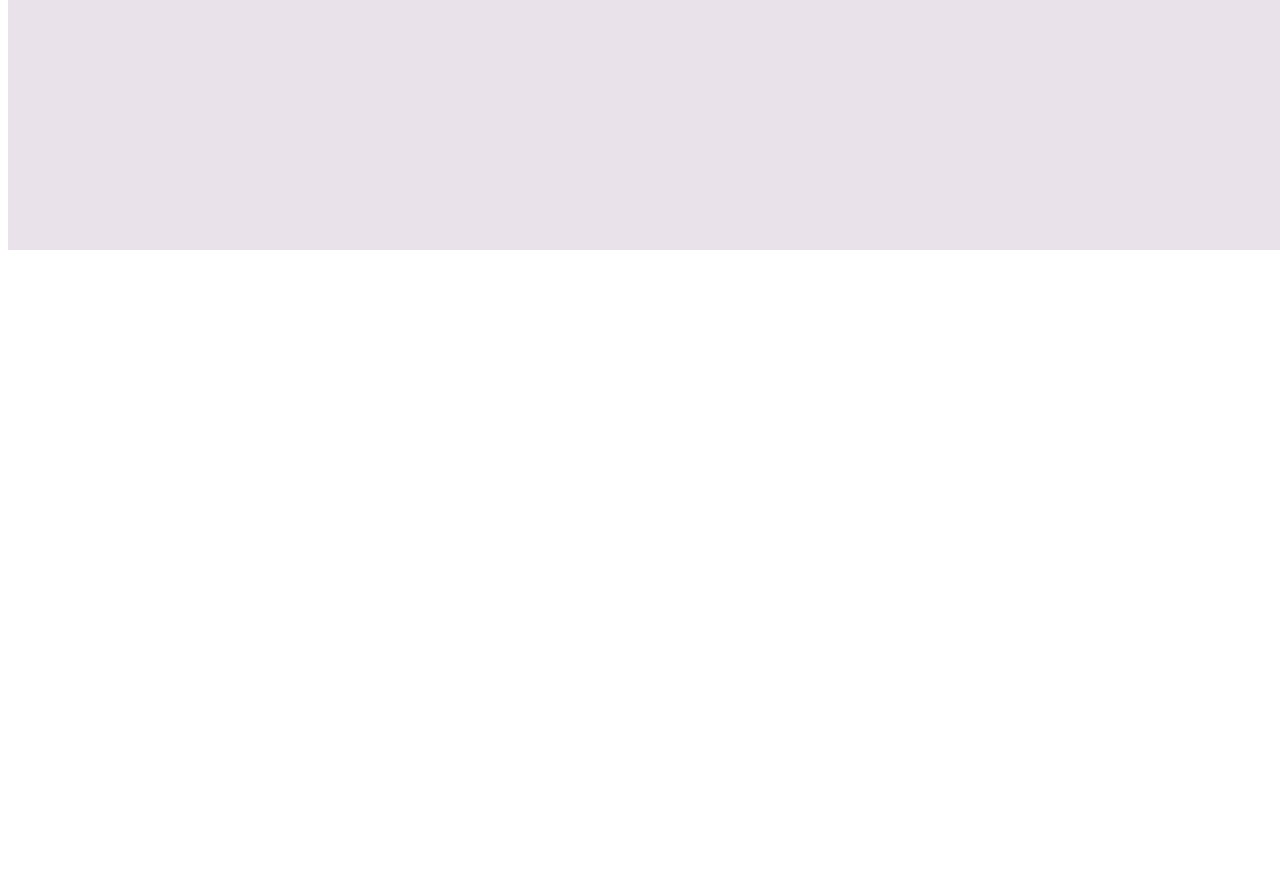
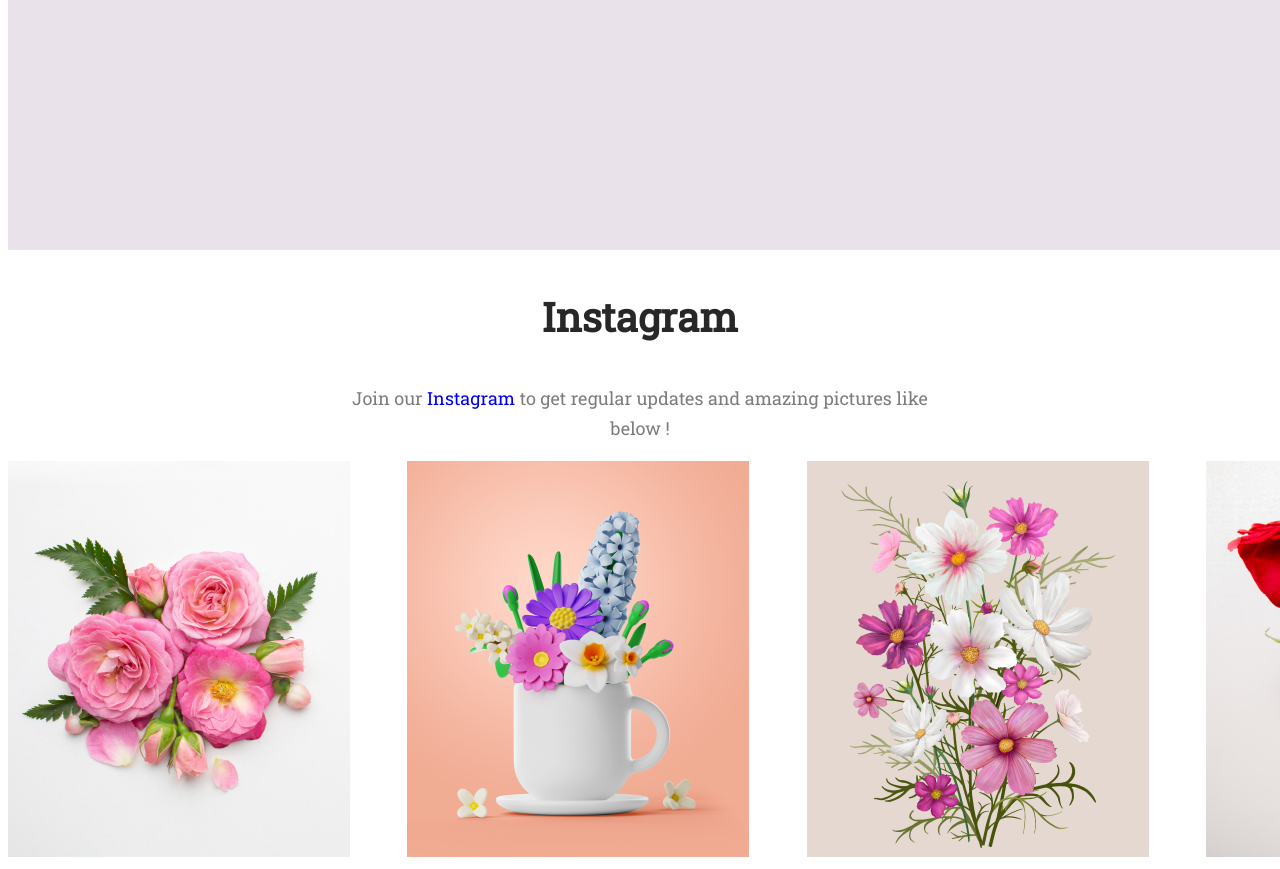
Before and after one commit to AloneAsif1/flower-shop, a plain HTML site: page index.html in a window 1280 px wide. Shown: the part 2316-3185 px from the top of the page. Before the commit the page ends 2574 px from the top, so only its background shows below. Drawn offline with Linux system fonts and the light colour scheme.

Commit message:
insta done

```diff
--- a/index.html
+++ b/index.html
@@ -1,5 +1,6 @@
 <!DOCTYPE html>
 <html lang="en">
+
 <head>
     <meta charset="UTF-8">
     <meta name="viewport" content="width=device-width, initial-scale=1.0">
@@ -12,6 +13,7 @@
     <link rel="stylesheet" href="styles/style.css">
 
 </head>
+
 <body>
     <!-- making the banner -->
     <header>
@@ -19,7 +21,8 @@
             <div class="banner-content">
                 <h1>Embrace the Beauty of Flowers in Your Life</h1>
                 <!-- used chatgpt for this paragraph content -->
-    <p>Flowers, with their vibrant colors and delicate petals, have the remarkable ability to brighten any space and evoke a sense of joy and tranquility.</p>
+                <p>Flowers, with their vibrant colors and delicate petals, have the remarkable ability to brighten any
+                    space and evoke a sense of joy and tranquility.</p>
                 <button>Shop Now</button>
             </div>
             <div class="banner-img">
@@ -32,33 +35,52 @@
     <main>
         <section class="featured">
             <h3>Our Featured Flowers</h3>
-    <p>Bursting with vibrant colors and exquisite fragrances, our featured flowers bring nature's beauty to life.</p>
+            <p>Bursting with vibrant colors and exquisite fragrances, our featured flowers bring nature's beauty to
+                life.</p>
         </section>
 
         <section class="featured-pic-container">
 
             <div class="featured-pic"><img src="images/left.png" alt="See our collection">
                 <br>
-    <a href="#">Pink Rose</a></div>
+                <a href="#">Pink Rose</a>
+            </div>
             <div class="featured-pic"><img src="images/middle.png" alt="See our collection">
                 <br>
-    <a href="">Mixed Flower Bouquet</a></div>
+                <a href="">Mixed Flower Bouquet</a>
+            </div>
             <div class="featured-pic"><img src="images/right.png" alt="">
                 <br>
-    <a href="">Yellow Rose</a></div>
+                <a href="">Yellow Rose</a>
+            </div>
         </section>
 
         <!-- here is our hot-deal -->
         <section class="deal-container">
             <div class="deal-content">
                 <h3>Hot Deal ! Sale Up To 25% <span style="color: rgb(226, 68, 102);">Off</span></h3>
-        <p>Experience the magic of our stunning flowers at an irresistible 25% off, a scorching hot deal you won't want to miss!</p>
+                <p>Experience the magic of our stunning flowers at an irresistible 25% off, a scorching hot deal you
+                    won't want to miss!</p>
                 <button>Sign Up</button>
             </div>
             <div class="deal">
                 <img src="images/favicon3.png" alt="Dealing image">
             </div>
         </section>
+
+        <div class="insta">
+            <h3>Instagram</h3>
+            <p>Join our <a href="#" style="text-decoration: none;">Instagram</a> to get regular updates and amazing
+                pictures like below !</p>
+        </div>
+
+        <section class="insta-container">
+            <div class="pic"><img src="images/insta-1.png" alt="Pic from instagram"></div>
+            <div class="pic"><img src="images/insta-2.png" alt="Pic from instagram"></div>
+            <div class="pic"><img src="images/insta-3.png" alt="Pic from instagram"></div>
+            <div class="pic"><img src="images/insta-4.png" alt="Pic from instagram"></div>
+        </section>
     </main>
 </body>
+
 </html>
--- a/styles/style.css
+++ b/styles/style.css
@@ -1,9 +1,9 @@
-body{
+body {
     font-family: 'Roboto Slab', serif;
 }
 
 /* Designing the Banner */
-.banner{
+.banner {
     background: rgba(229, 84, 115, 0.10);
     display: flex;
     width: 100%;
@@ -12,24 +12,25 @@ body{
 
 }
 
-.banner img{
+.banner img {
 
     width: 635px;
     /* border: 2px solid black; */
 }
 
-.banner-content{
+.banner-content {
     width: 708px;
     /* border: 2px solid black; */
 }
-.banner h1{
+
+.banner h1 {
     color: #272727;
     font-size: 80px;
     margin-top: 150px;
     margin-bottom: 0px;
 }
 
-.banner p{
+.banner p {
     display: flex;
     width: 634px;
     flex-direction: column;
@@ -41,7 +42,7 @@ margin-top: 32px;
     margin-bottom: 32px;
 }
 
-.banner button{
+.banner button {
     color: white;
     font-size: 20px;
     font-weight: 700;
@@ -52,27 +53,27 @@ margin-bottom: 32px;
     cursor: pointer;
 }
 
-.banner button:hover{
+.banner button:hover {
     background-color: rgb(59, 56, 56);
 
 }
 
 /* styling featured part */
-.featured{
+.featured {
     width: 600px;
     margin: 0 auto;
     margin-bottom: 50px;
     /* border: 2px solid black; */
 }
 
-.featured>h3{
+.featured>h3 {
     text-align: center;
     color: #272727;
     font-size: 40px;
 
 }
 
-.featured>p{
+.featured>p {
     color: rgba(39, 39, 39, 0.60);
     text-align: center;
     font-size: 18px;
@@ -80,7 +81,7 @@ font-weight: 400;
     line-height: 30px;
 }
 
-.featured-pic-container{
+.featured-pic-container {
     width: 1440px;
     display: flex;
     justify-content: space-between;
@@ -88,21 +89,22 @@ justify-content: space-between;
     margin: auto;
 }
 
-.featured-pic{
+.featured-pic {
     text-align: center;
 }
-.featured-pic img{
+
+.featured-pic img {
     width: 460px;
     margin-bottom: 30px;
 }
 
-.featured-pic a{
+.featured-pic a {
     color: #272727;
     font-size: 24px;
     font-weight: 700;
 }
 
-.deal-container{
+.deal-container {
     width: 100%;
     background-color: rgb(234, 226, 235);
     display: flex;
@@ -110,19 +112,19 @@ padding: 100px 400px;
     margin-top: 100px;
 }
 
-.deal img{
+.deal img {
     width: 320px;
     margin-left: 100px;
 
 }
 
-.deal-content{
+.deal-content {
     text-align: center;
     width: 600px;
     margin-right: 100px;
 }
 
-.deal-content h3{
+.deal-content h3 {
     color: #272727;
     font-size: 40px;
     font-weight: 800;
@@ -130,7 +132,8 @@ line-height: normal;
 
 }
 
-.deal-content p{
+
+.deal-content p {
     color: rgba(39, 39, 39, 0.60);
     font-size: 18px;
     font-style: normal;
@@ -138,7 +141,7 @@ font-weight: 400;
     line-height: 30px;
 }
 
-.deal-content button{
+.deal-content button {
     color: white;
     font-size: 20px;
     font-weight: 700;
@@ -148,3 +151,30 @@ line-height: 30px;
     border-radius: 10px;
     cursor: pointer;
 }
+
+.insta {
+    width: 600px;
+    margin: auto;
+    text-align: center;
+}
+
+.insta h3{
+    color: #272727;
+font-size: 40px;
+font-weight: 800;
+line-height: normal;
+}
+
+.insta p{
+color: rgba(39, 39, 39, 0.60);
+font-size: 18px;
+font-weight: 400;
+line-height: 30px;
+}
+
+.insta-container{
+    width: 1540px;
+    display: flex;
+    margin: auto;
+    justify-content: space-between;
+}
```
Also changed, not shown: images/insta-1.png (renamed from images/Flower 01.png), images/insta-2.png (renamed from images/Rectangle 5.png), images/insta-3.png (renamed from images/Rectangle 4.png), images/insta-4.png (renamed from images/Rectangle 6.png). Lines whose indentation alone changed are shown as unchanged.
